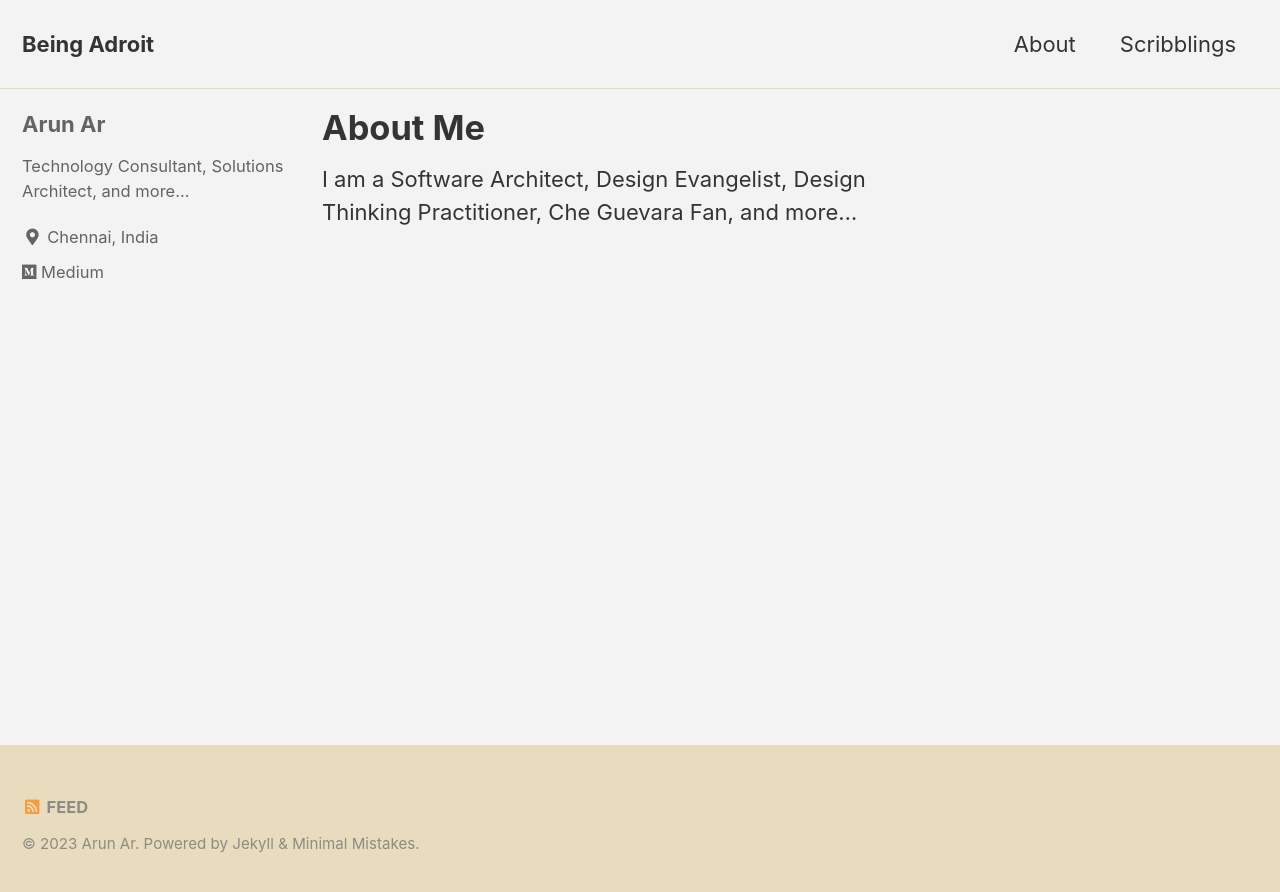
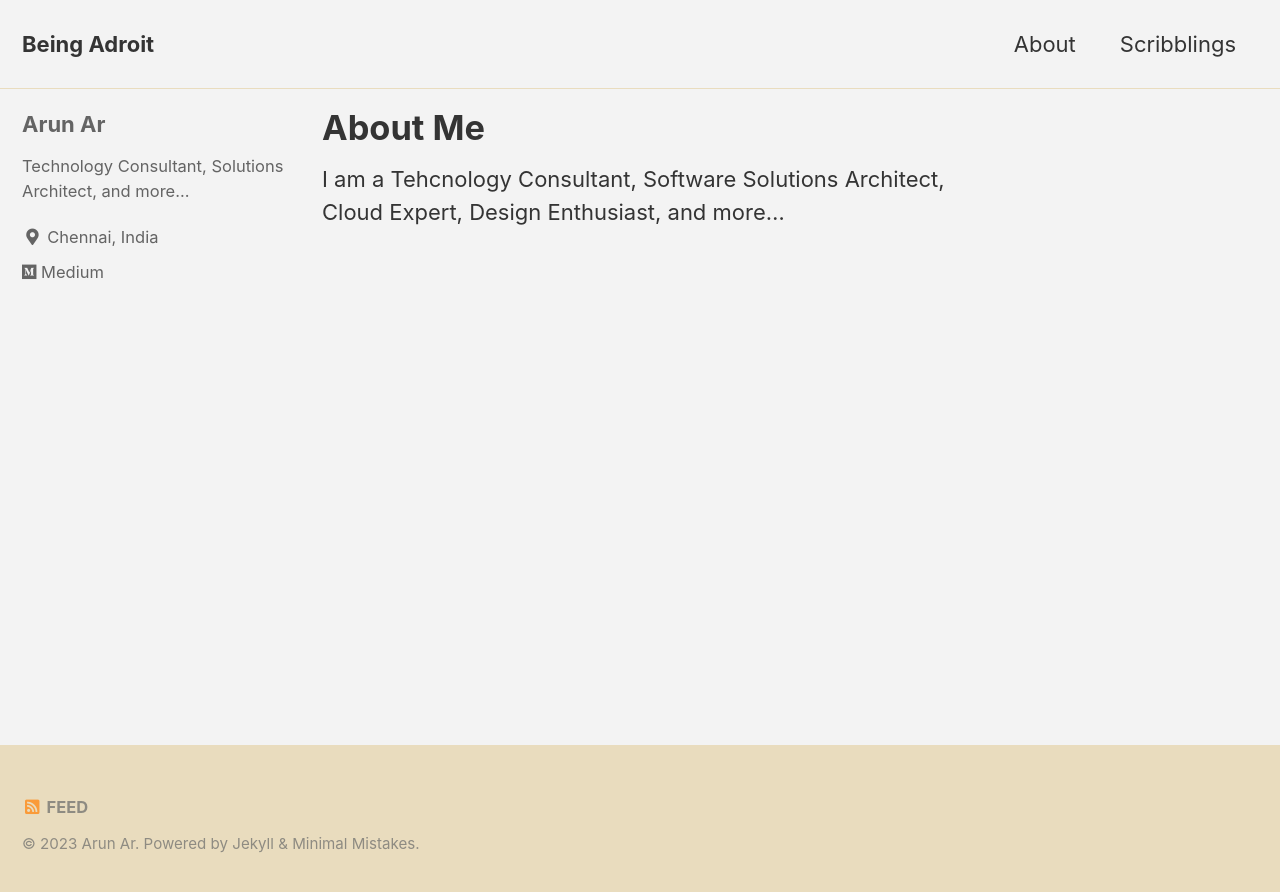
Before and after one commit to arun-ar/arun-ar.github.io, a Jekyll site: the page built from about.md, in a window 1280 px wide. Shown: the top 892 px of the page. Built offline with Jekyll 4.4.1, drawn with Linux system fonts in a browser that asks for light colours; cached includes are drawn as plain includes.

Commit message:
update the role

```diff
--- a/about.md
+++ b/about.md
@@ -6,4 +6,4 @@ comments: false
 author_profile: true
 ---
 
-I am a Software Architect, Design Evangelist, Design Thinking Practitioner, Che Guevara Fan, and more...
+I am a Tehcnology Consultant, Software Solutions Architect, Cloud Expert, Design Enthusiast, and more...
```
